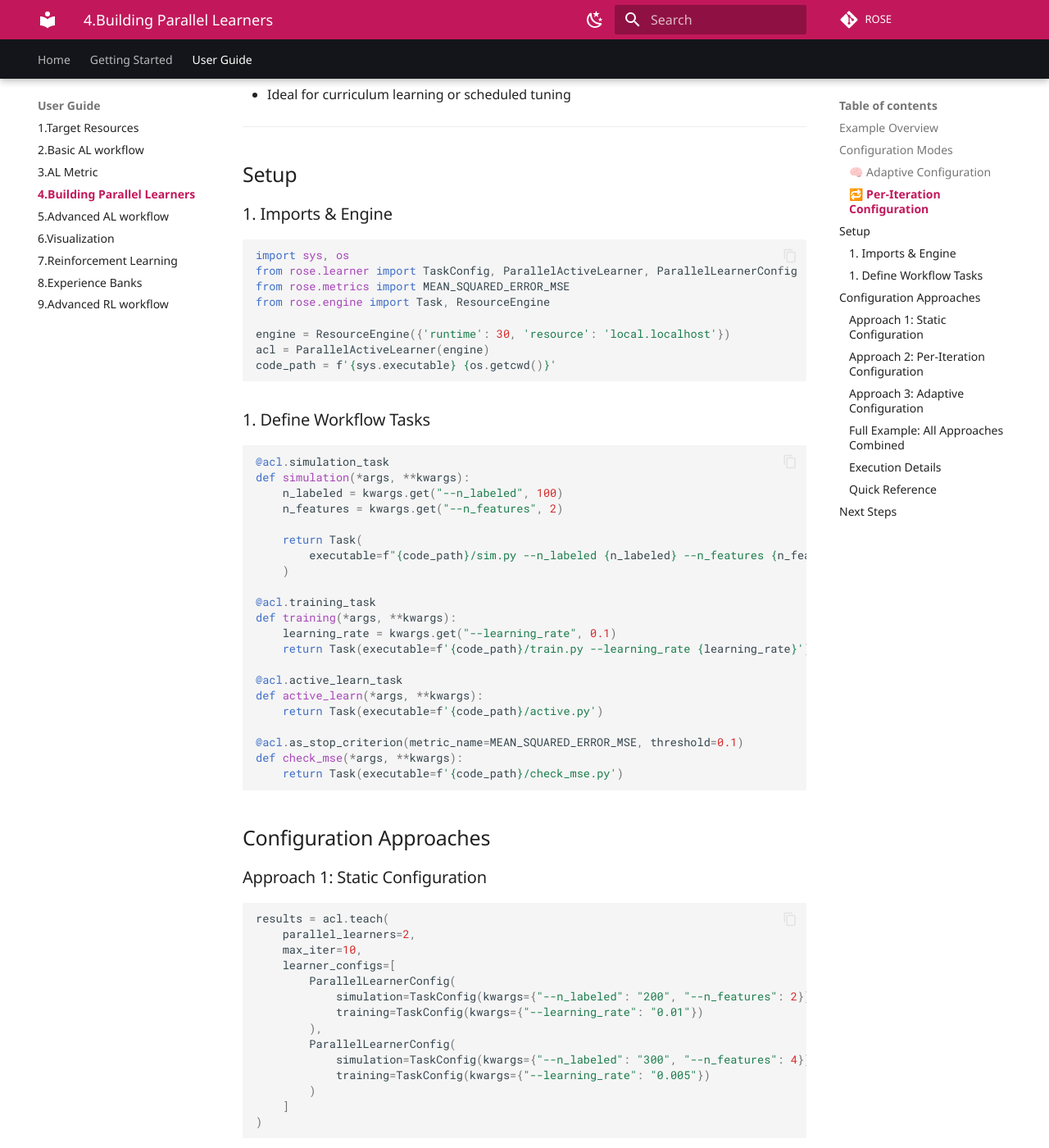
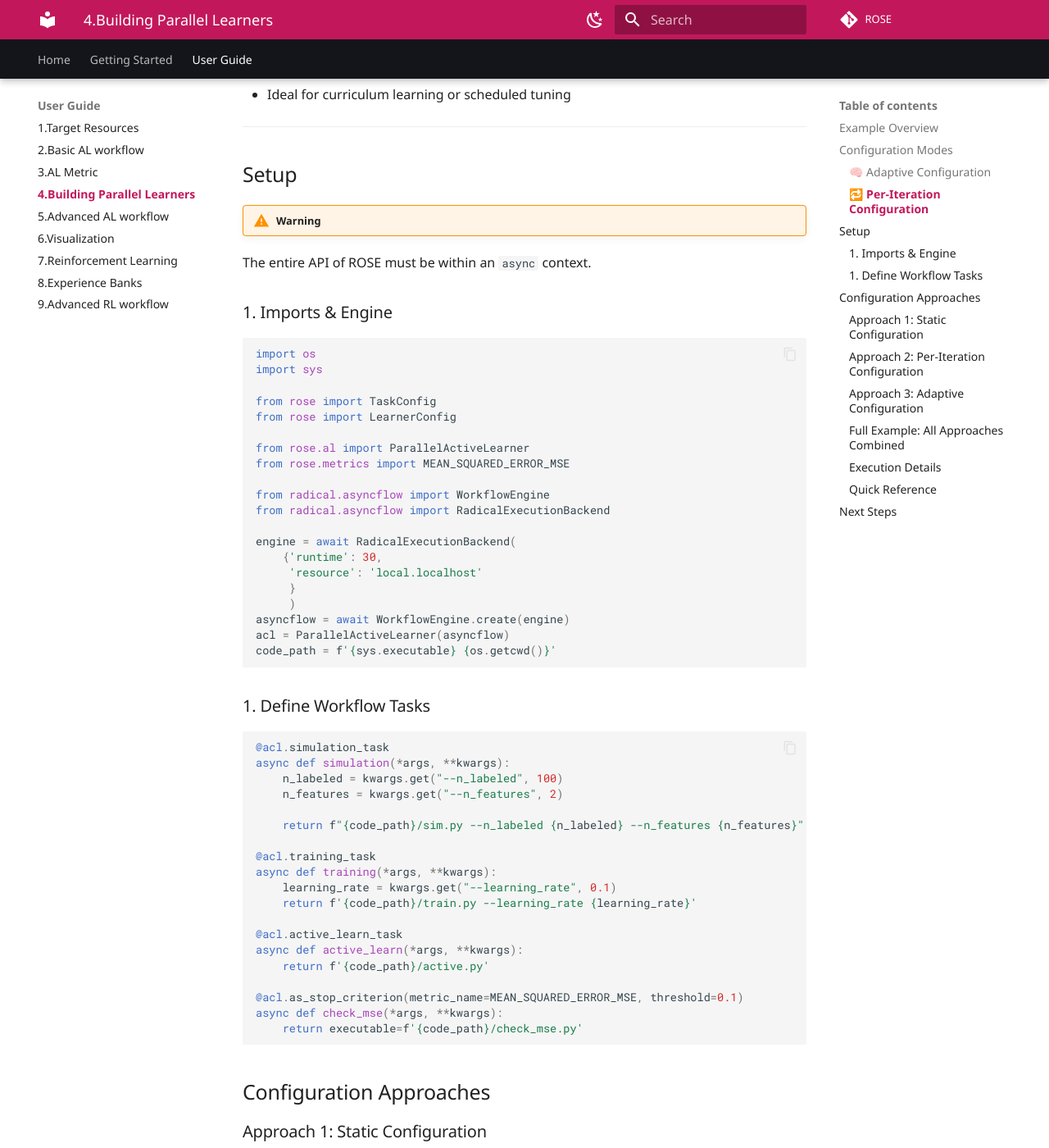
Before and after one commit to radical-cybertools/ROSE, an MkDocs documentation site: the page built from docs/user-guide/parallel_acl_docs.md, in a window 1280 px wide and 1400 px high, scrolled down 1071 px. Shown: the whole window at 82% size. Built offline with MkDocs 1.6.1 and Material for MkDocs 9.7.7, drawn with Linux system fonts in a browser that asks for light colours; some web fonts are replaced; comment, search, counter and statistics services are not loaded; some of the changed text lies outside the part shown.

Commit message:
update docs

````diff
--- a/docs/user-guide/parallel_acl_docs.md
+++ b/docs/user-guide/parallel_acl_docs.md
@@ -40,49 +40,63 @@
 
 ## Setup
 
+!!! warning
+
+The entire API of ROSE must be within an `async` context.
+
 ### 1. Imports & Engine
 
 ```python
-import sys, os
-from rose.learner import TaskConfig, ParallelActiveLearner, ParallelLearnerConfig
+import os
+import sys
+
+from rose import TaskConfig
+from rose import LearnerConfig
+
+from rose.al import ParallelActiveLearner
 from rose.metrics import MEAN_SQUARED_ERROR_MSE
-from rose.engine import Task, ResourceEngine
 
-engine = ResourceEngine({'runtime': 30, 'resource': 'local.localhost'})
-acl = ParallelActiveLearner(engine)
+from radical.asyncflow import WorkflowEngine
+from radical.asyncflow import RadicalExecutionBackend
+
+engine = await RadicalExecutionBackend(
+    {'runtime': 30,
+     'resource': 'local.localhost'
+     }
+     )
+asyncflow = await WorkflowEngine.create(engine)
+acl = ParallelActiveLearner(asyncflow)
 code_path = f'{sys.executable} {os.getcwd()}'
 ```
 
 ### 1. Define Workflow Tasks
 ```python
 @acl.simulation_task
-def simulation(*args, **kwargs):
+async def simulation(*args, **kwargs):
     n_labeled = kwargs.get("--n_labeled", 100)
     n_features = kwargs.get("--n_features", 2)
 
-    return Task(
-        executable=f"{code_path}/sim.py --n_labeled {n_labeled} --n_features {n_features}"
-    )
+    return f"{code_path}/sim.py --n_labeled {n_labeled} --n_features {n_features}"
 
 @acl.training_task
-def training(*args, **kwargs):
+async def training(*args, **kwargs):
     learning_rate = kwargs.get("--learning_rate", 0.1)
-    return Task(executable=f'{code_path}/train.py --learning_rate {learning_rate}')
+    return f'{code_path}/train.py --learning_rate {learning_rate}'
 
 @acl.active_learn_task
-def active_learn(*args, **kwargs):
-    return Task(executable=f'{code_path}/active.py')
+async def active_learn(*args, **kwargs):
+    return f'{code_path}/active.py'
 
 @acl.as_stop_criterion(metric_name=MEAN_SQUARED_ERROR_MSE, threshold=0.1)
-def check_mse(*args, **kwargs):
-    return Task(executable=f'{code_path}/check_mse.py')
+async def check_mse(*args, **kwargs):
+    return executable=f'{code_path}/check_mse.py'
 ```
 
 ## Configuration Approaches
 
 ### Approach 1: Static Configuration
 ```python
-results = acl.teach(
+results = await acl.teach(
     parallel_learners=2,
     max_iter=10,
     learner_configs=[
@@ -100,7 +114,7 @@
 
 ### Approach 2: Per-Iteration Configuration
 ```python
-results = acl.teach(
+results = await acl.teach(
     parallel_learners=3,
     max_iter=15,
     learner_configs=[
@@ -148,7 +162,7 @@
         }
     })
 
-results = acl.teach(
+results = await acl.teach(
     parallel_learners=2,
     max_iter=20,
     learner_configs=[
@@ -172,25 +186,25 @@
         }
     })
 
-results = acl.teach(
+results = await acl.teach(
     parallel_learners=3,
     max_iter=15,
     learner_configs=[
         ParallelLearnerConfig(simulation=adaptive_sim),  # Adaptive
-        ParallelLearnerConfig(                          # Per-iteration
+        ParallelLearnerConfig(                           # Per-iteration
             simulation={
                 0: TaskConfig(kwargs={"--n_labeled": "150", "--n_features": 3}),
                 7: TaskConfig(kwargs={"--n_labeled": "250", "--n_features": 3}),
                 -1: TaskConfig(kwargs={"--n_labeled": "400", "--n_features": 3})
             }
         ),
-        ParallelLearnerConfig(                          # Static
+        ParallelLearnerConfig(                           # Static
             simulation=TaskConfig(kwargs={"--n_labeled": "300", "--n_features": 4})
         )
     ]
 )
 
-engine.shutdown()
+await acl.shutdown()
 ```
 
 ### Execution Details
````
Also changed, not shown: README.md (+29 -20 lines), docs/index.md (+5 -5 lines), docs/user-guide/advanced-acl-workflow.md (+16 -25 lines), docs/user-guide/basic-acl-workflow.md (+23 -25 lines), docs/user-guide/target-resources.md (+24 -14 lines), 1 other file.
